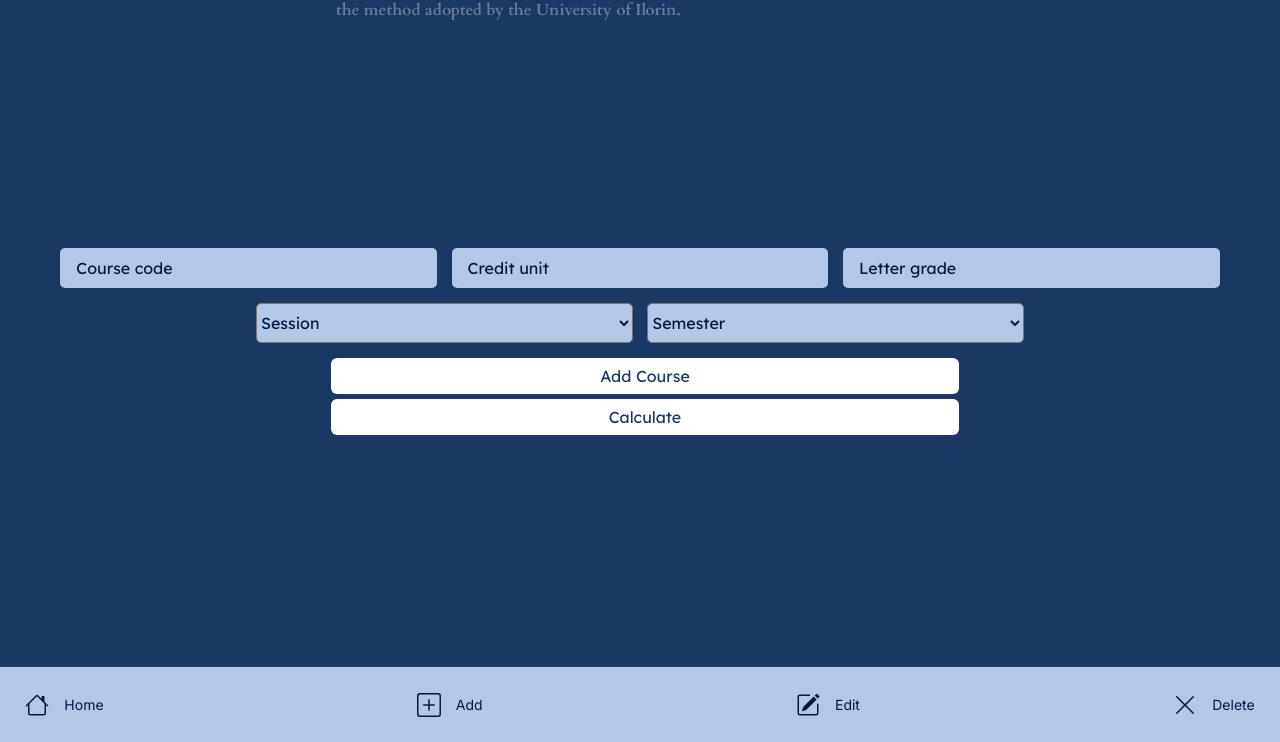
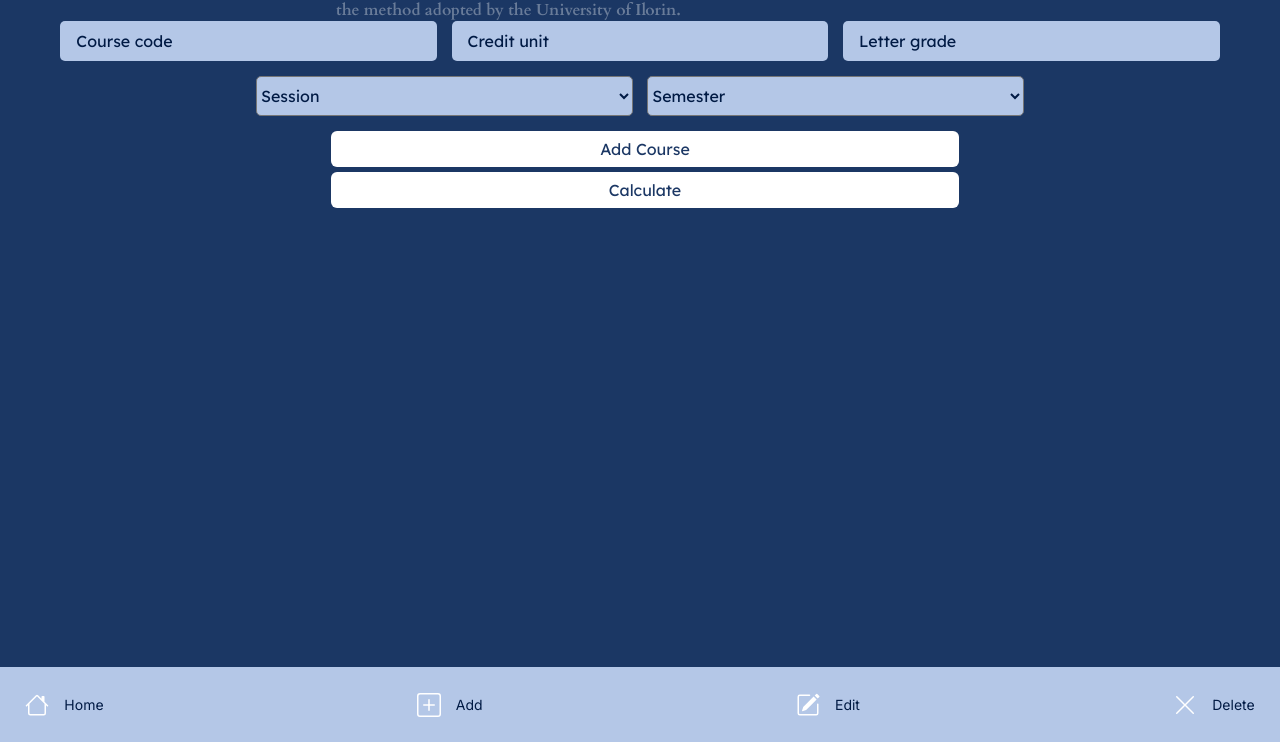
Before and after one commit to LmOpe/cgpa-calculator, a Flask app: page /add in a window 1280 px wide. Shown: the part 58-800 px from the top of the page. Run offline with Flask 3, Linux system fonts and the light colour scheme; the visitor is signed in with stand-in values (Sample User, id 1); parts of the project's set-up code (start-up, migrations or seed data) failed here and were passed over; some libraries are stand-ins or nearby versions.

Commit message:
Fixed bugs in the  FE

```diff
--- a/static/styles.css
+++ b/static/styles.css
@@ -76,7 +76,7 @@
 }
 
 footer {
-  top: 100%;
+  margin-top: auto;
   position: sticky;
   width: 100%;
 }
@@ -186,6 +186,10 @@
   svg {
     fill: #fff;
   }
+}
+
+svg {
+  fill: #fff;
 }
 
 .footer-icons svg.bi-pencil-square {
```
